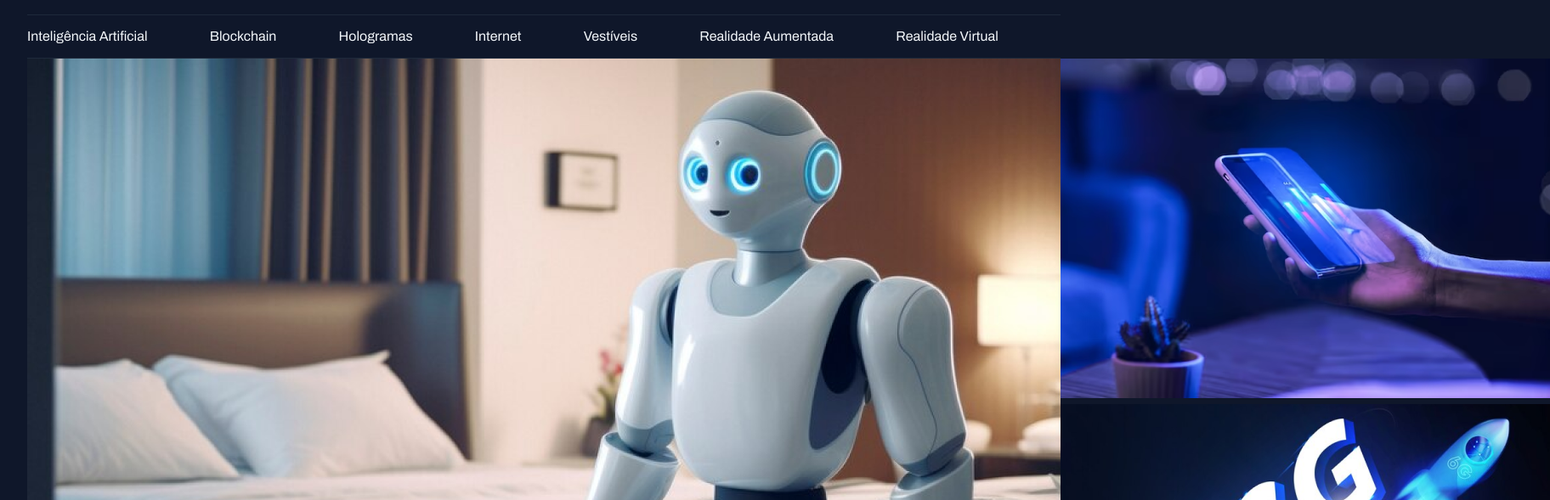
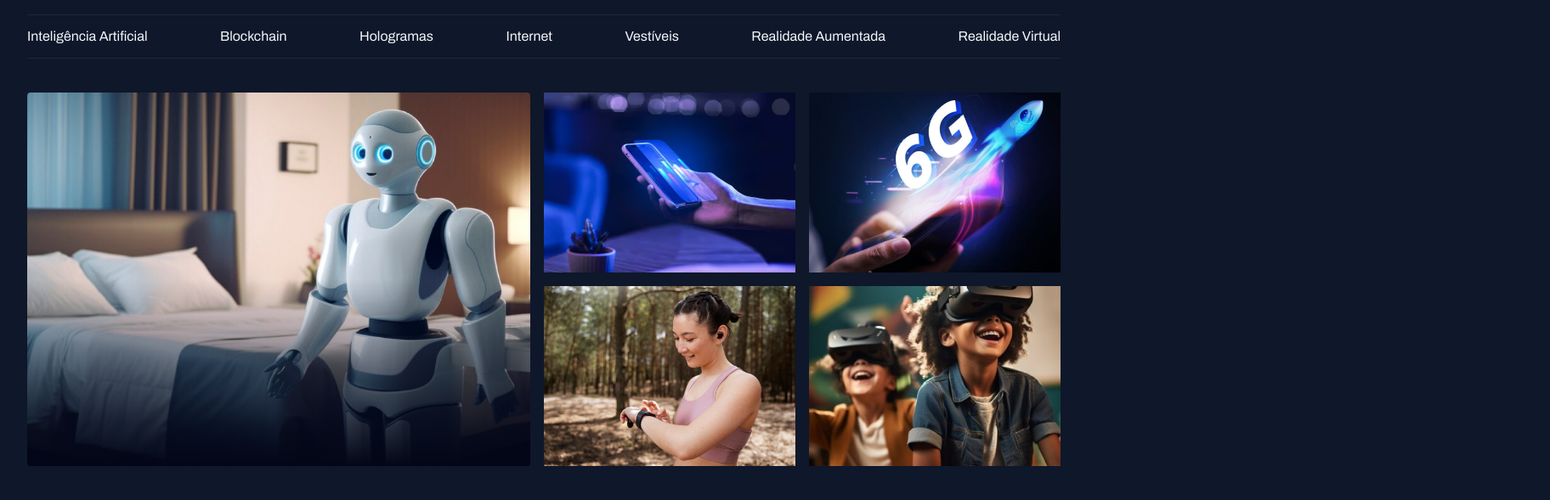
Before and after one commit to Carollldev/Projeto-Portal-de-Noticias, a plain HTML site: page index.html in a window 1280 px wide. Shown: the part 55-644 px from the top of the page at 85% size, 1824 px wide, since content can reach past the window. Drawn offline with Linux system fonts and the light colour scheme; a web font is replaced by a local one.

Commit message:
Criando o card com o fundo degradê

```diff
--- a/index.html
+++ b/index.html
@@ -43,7 +43,7 @@
 
     <main class="grid container">
             <section id="featured" class="grid grid-flow-col gap-16">
-                <div>
+                <div class="card">
                         <img src="assets/Images/Image 01.png" alt="">
                     </div>
 
--- a/styles/global.css
+++ b/styles/global.css
@@ -40,17 +40,16 @@ h1, h2, h3 {
     font: inherit;
 }
 
+img {
+    max-width: 100%;
+}
+
 .container {
     max-width: 1280px;
     padding-inline: 32px;
     margin-inline: auto;
 }
 
-/* utility-first */
-.grid {
-    display: grid;
+main {
+    margin-top: 40px;
 }
-
-.grid-flow-col {
-    grid-auto-flow: column;
-}
--- a/styles/header.css
+++ b/styles/header.css
@@ -22,4 +22,5 @@
     padding-block: 14px;
     border: solid 1px var(--stroke-color);
     border-inline: none;
+    justify-content: space-between;
 }
--- a/styles/index.css
+++ b/styles/index.css
@@ -1,2 +1,4 @@
 @import url(global.css);
+@import url(utility.css);
 @import url(header.css);
+@import url(sections.css);
--- /dev/null
+++ b/styles/sections.css
@@ -0,0 +1,24 @@
+#featured {
+    img {
+        height: 100%;
+        object-fit: cover;
+    }
+
+    .card {
+        border-radius: 4px;
+        overflow: hidden;
+        position: relative;
+
+        &::before {
+          content: "";
+          position: absolute;
+          inset: 0;
+          top: 50%;
+          background: linear-gradient(
+            180deg,
+            transparent 0%,
+            #020617 100%
+          );
+        }
+    }
+}
--- /dev/null
+++ b/styles/utility.css
@@ -0,0 +1,16 @@
+/* utility-first */
+.grid {
+    display: grid;
+}
+
+.grid-flow-col {
+    grid-auto-flow: column;
+}
+
+.grid-cols-2 {
+    grid-template-columns: 1fr 1fr;
+}
+
+.gap-16{
+    gap: 16px;
+}
```
